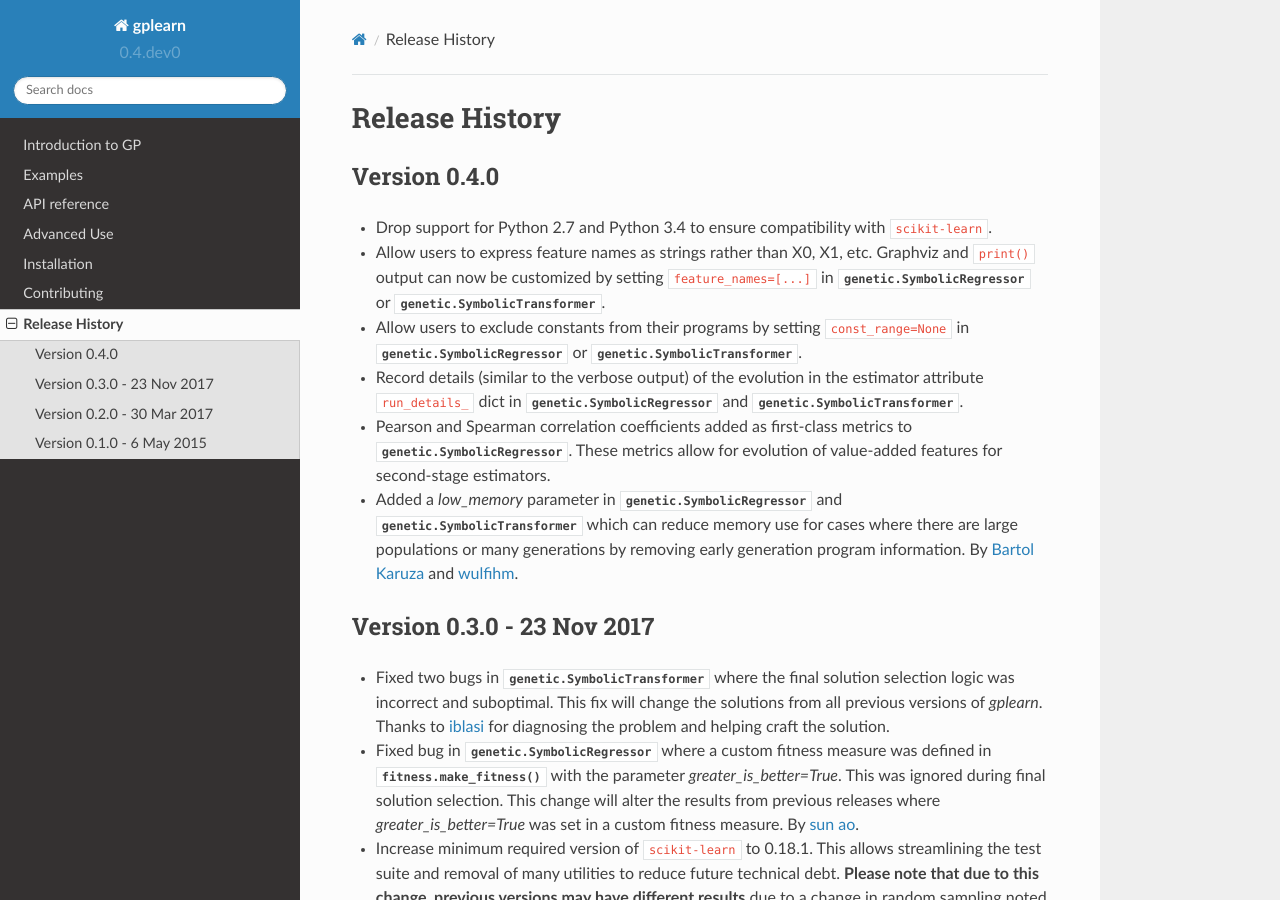
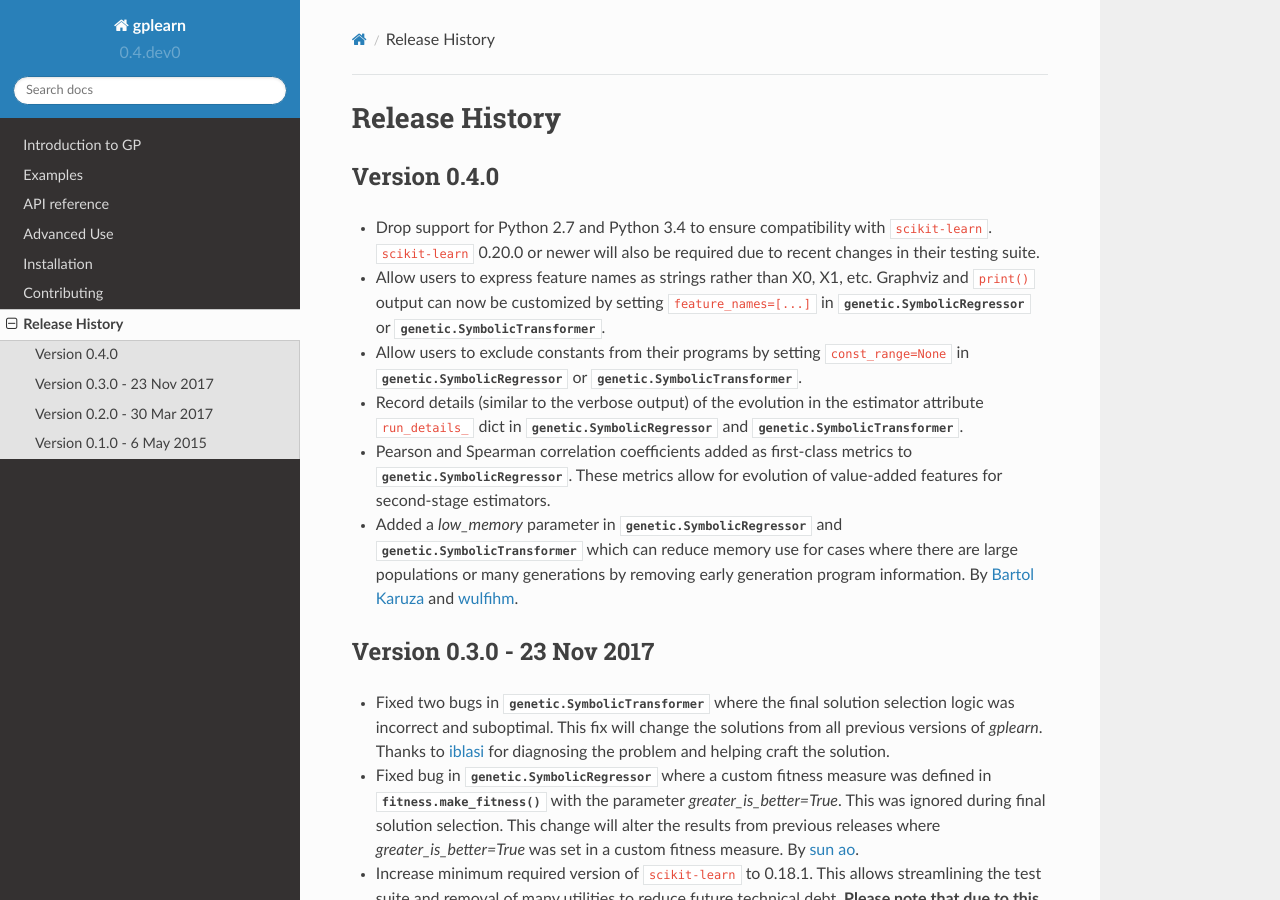
Before and after one commit to trevorstephens/gplearn, a Sphinx documentation site: the page built from doc/changelog.rst, in a window 1280 px wide and 900 px high. Built offline with Sphinx 7.4.7 and the Read the Docs theme 2.0.0, drawn with Linux system fonts in a browser that asks for light colours.

Commit message:
update docs about scikit-learn version

```diff
--- a/doc/changelog.rst
+++ b/doc/changelog.rst
@@ -8,7 +8,8 @@ Version 0.4.0
 -------------
 
 - Drop support for Python 2.7 and Python 3.4 to ensure compatibility with
-  ``scikit-learn``.
+  ``scikit-learn``. ``scikit-learn`` 0.20.0 or newer will also be required due
+  to recent changes in their testing suite.
 - Allow users to express feature names as strings rather than X0, X1, etc.
   Graphviz and ``print()`` output can now be customized by setting
   ``feature_names=[...]`` in :class:`genetic.SymbolicRegressor` or
```
Also changed, not shown: 1 other file.
